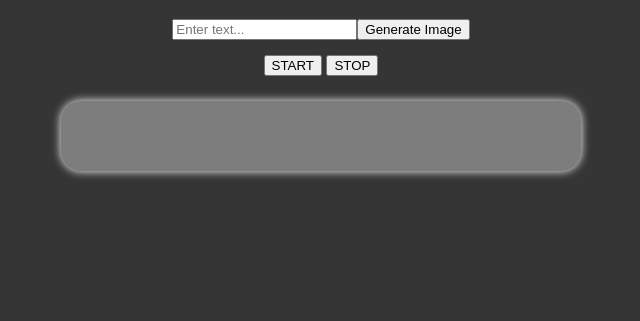
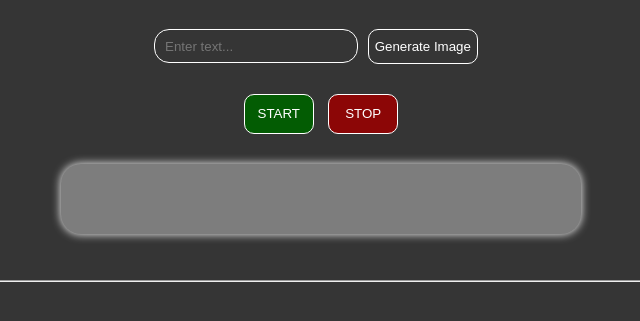
Before and after one commit to JuanitoDeLaTorre/DallESpeechToText, a website with bundled scripts: page index.html in a window 1280 px wide. Shown: the part 63-384 px from the top of the page, without its empty margins (319-959 px from the left). Built offline with nearby package versions, Linux system fonts and the light colour scheme; some packages are replaced by stand-ins of ours; no server answers.

Commit message:
styling updates

```diff
--- a/index.html
+++ b/index.html
@@ -21,6 +21,7 @@
         </div>
         <div class = "outputBox"></div>
     </div>
+    <hr>
     <div id="imageBox"></div>
 </body>
 </html>
--- a/style.css
+++ b/style.css
@@ -1,4 +1,22 @@
 @import url('https://fonts.googleapis.com/css2?family=Montserrat:ital,wght@0,600;0,800;1,100;1,300;1,400&display=swap');
+
+/* // Colors
+$bg-color: hsl(256,33,10);
+$dot-color: hsl(256,33,70);
+
+// Dimensions
+$dot-size: 1px;
+$dot-space: 22px; */
+
+body {
+	background:
+		linear-gradient(90deg, hsl(256,33,10) (22px - 1px), transparent 1%) center,
+		linear-gradient(hsl(256, 33, 10) (22px - 1px), transparent 1%) center,
+		hsl(256,33,70);
+	background-size: 22px 1px;
+}
+
+
 body {
     background-color: rgb(53, 53, 53);
     color: white;
@@ -6,11 +24,13 @@ body {
 }
 
 .outputBox {
+
     width: 500px;
     background-color: rgb(125, 125, 125);
     height: 50px;
     /* margin-left: 35%; */
     margin-top: 2%;
+    margin-bottom: 3%;
     border-radius: 20px;
     box-shadow: 0px 0px 10px white;
     padding: 10px;
@@ -52,3 +72,54 @@ body {
     cursor: pointer;
 
 }
+
+#prompt {
+    height: 30px;
+    width: 15%;
+    background-color: rgb(53, 53, 53);
+    color: white;
+    border: solid white 1px;
+    border-radius: 15px;
+    padding-left: 10px;
+}
+
+#prompt:focus {
+    outline: none;
+}
+
+#generateButton {
+    margin: 10px;
+    height: 35px;
+    width: auto;
+    background-color: rgb(53, 53, 53);
+    color: white;
+    border: solid white 1px;
+    border-radius: 10px;
+    transition: all 300ms ease-in-out;
+    cursor: pointer;
+}
+
+#generateButton:hover {
+    background-color: rgb(7, 97, 21);
+    color: white;
+}
+
+#start, #stop {
+    margin: 5px;
+    height: 40px;
+    width: 70px;
+    background-color: rgb(53, 53, 53);
+    color: white;
+    border: solid white 1px;
+    border-radius: 10px;
+    transition: all 300ms ease-in-out;
+    cursor: pointer;
+}
+
+#start {
+    background-color: rgb(3, 92, 3);
+}
+
+#stop {
+    background-color: rgb(140, 6, 6);
+}
```
